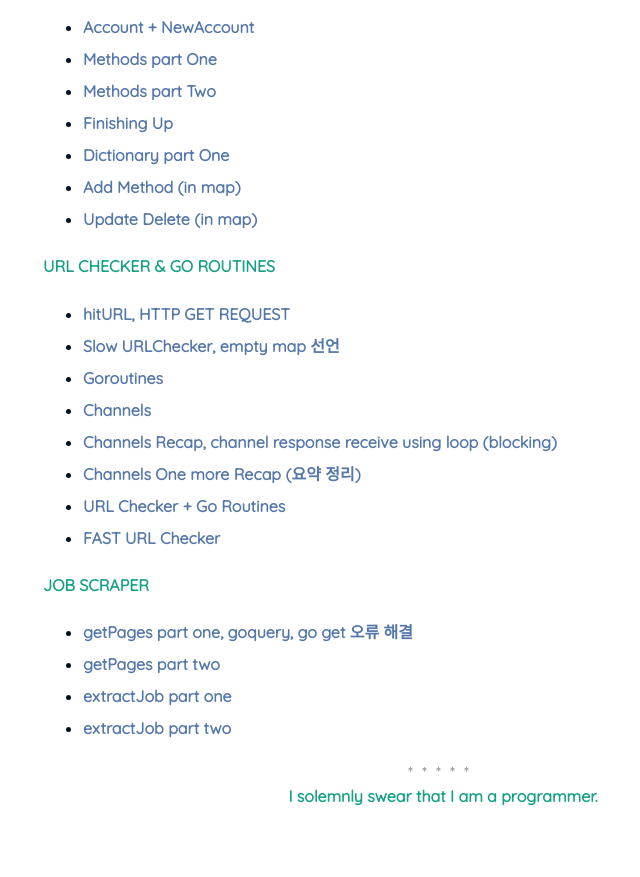
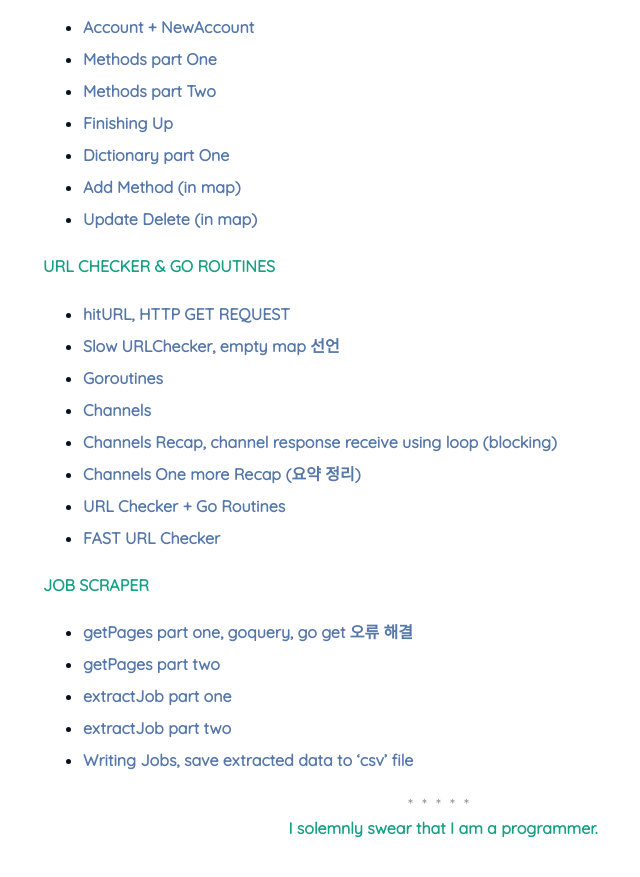
Before and after one commit to nimkoes/portfolio, a Jekyll site: the page built from _posts/2021-05-15-Go-Language-Study.md, in a window 1280 px wide and 900 px high, scrolled down 1812 px. Shown: the top 877 px of the window, without its empty margins (197-837 px from the left). Built offline with Jekyll 4.4.1, drawn with Linux system fonts in a browser that asks for light colours.

Commit message:
'Go 'JOB SCRAPPER' : Writing Jobs, save extracted data to 'csv' file' 학습 내용 추가

```diff
--- a/_posts/2021-05-15-Go-Language-Study.md
+++ b/_posts/2021-05-15-Go-Language-Study.md
@@ -73,6 +73,7 @@ author: "nimkoes"
 - [getPages part two][link_blog_029]
 - [extractJob part one][link_blog_030]
 - [extractJob part two][link_blog_031]
+- [Writing Jobs, save extracted data to 'csv' file][link_blog_032]
 
 
 
```
Also changed, not shown: other parts of _posts/2021-05-15-Go-Language-Study.md (+1 -0 lines).
